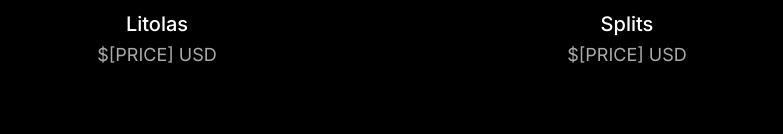
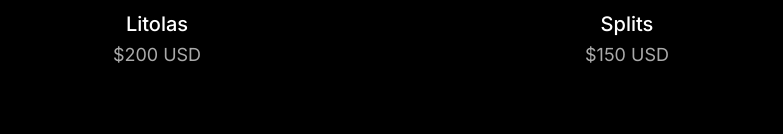
Before and after one commit to vicatostudios/vicato-studios, a plain HTML site: page shop.html in a window 1280 px wide. Shown: the part 925-1059 px from the top of the page, without its empty margins (248-1031 px from the left). Drawn offline with Linux system fonts and the light colour scheme.

Commit message:
Update shop.html

```diff
--- a/shop.html
+++ b/shop.html
@@ -112,7 +112,7 @@
                 <img src="IMG_0123.JPEG" alt="Litolas Jeans">
             </a>
             <div class="product-name">Litolas</div>
-            <div class="product-price">$[PRICE] USD</div> <!-- Add your price -->
+            <div class="product-price">$200 USD</div> <!-- Add your price -->
         </div>
 
         <!-- Splits Jeans -->
@@ -121,7 +121,7 @@
                 <img src="IMG_8286.JPG" alt="Splits Jeans">
             </a>
             <div class="product-name">Splits</div>
-            <div class="product-price">$[PRICE] USD</div> <!-- Add your price -->
+            <div class="product-price">$150 USD</div> <!-- Add your price -->
         </div>
     </div>
 
```
